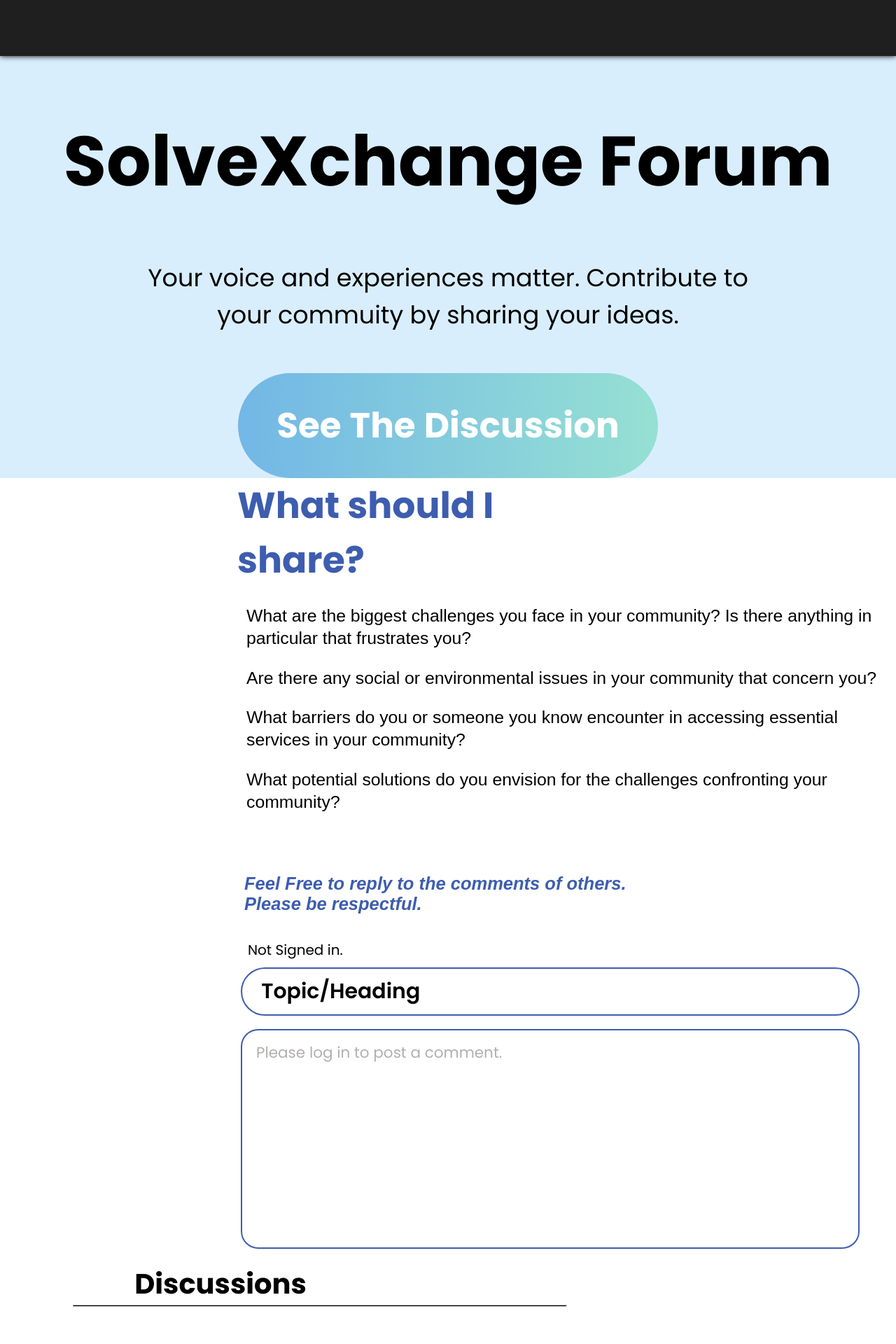
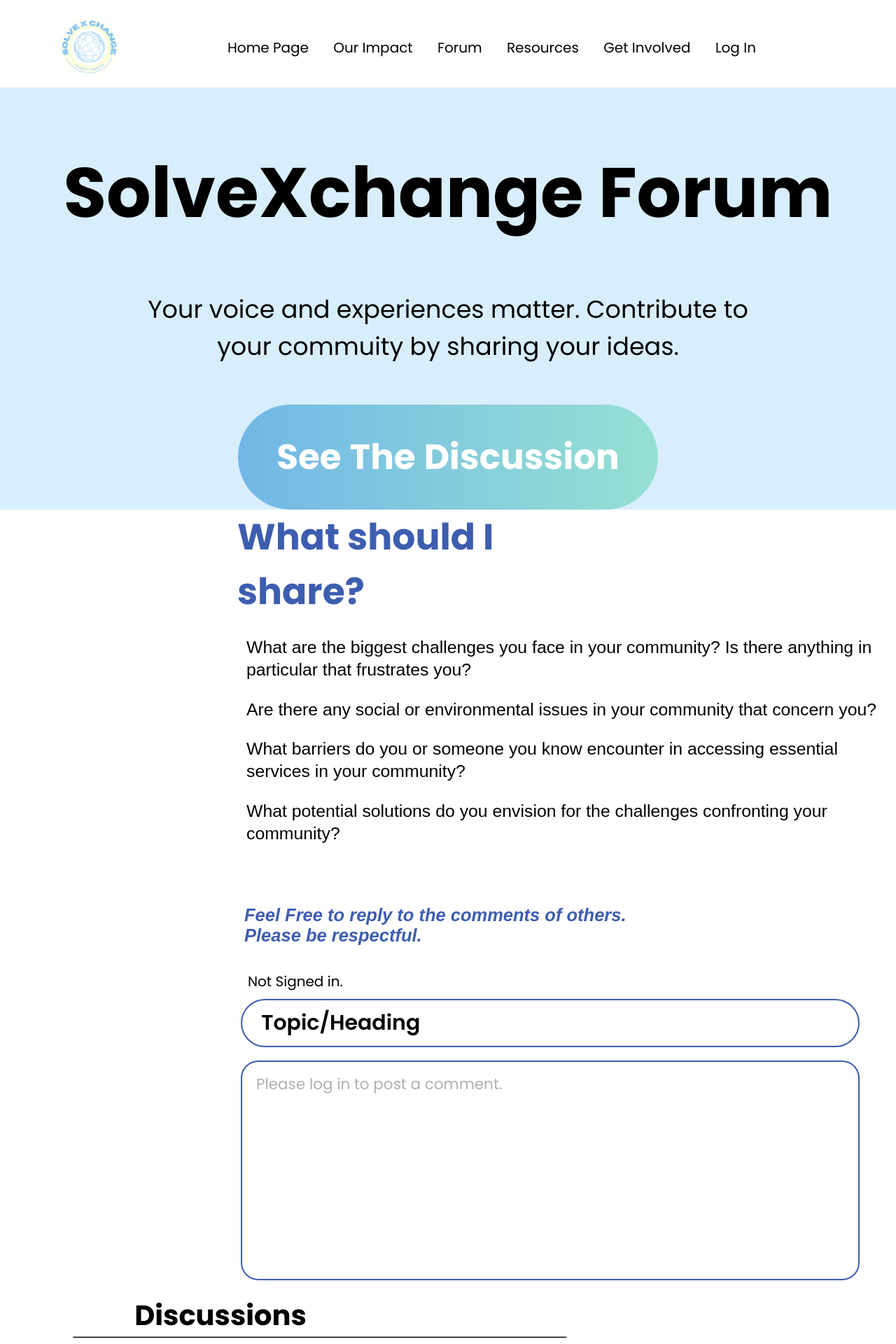
Before and after one commit to yih0nk/Solve-XChange-Website, a Flask app: page /forum in a window 1280 px wide. Shown: the top 1920 px of the page at 70% size. Run offline with Flask 3, Linux system fonts and the light colour scheme.

Commit message:
Adding Top Bar

```diff
--- a/static/css/forum.css
+++ b/static/css/forum.css
@@ -394,3 +394,37 @@
     text-align:center;
     background: linear-gradient(90deg, rgba(114,183,230,1) 0%, rgba(150,224,211,1) 100%);
 }
+
+#top-bar{
+    background-color: white;
+    left: 0px;
+    right: 0px;
+    display:flex;
+    flex-wrap:nowrap;
+    align-items:center;
+    padding-top:10px;
+    margin-left:50px;
+    margin-right:200px;
+}
+
+#top-logo{
+    height: 95px;
+    width: 95px;
+    margin-left:30px;
+    margin-top:10px;
+    margin-bottom:10px;
+    margin-right:50px;
+}
+
+#top-interactables{
+    color:black;
+    display:flex;
+    font-size:20px;
+    margin-left:100px;
+    flex-grow:1;
+    justify-content:space-between;
+}
+
+#top-interactables > p {
+    font-weight:400;
+}
--- a/templates/base.html
+++ b/templates/base.html
@@ -7,11 +7,6 @@
         {% block head %}{% endblock %}
     </head>
     <body>
-        <header class="spread">
-            <div>{% block lHeader %}{% endblock %}</div>
-            <div>{% block cHeader %}{% endblock %}</div>
-            <div>{% block rHeader %}{% endblock %}</div>
-        </header>
         <div id="body">
             {% block body %}{% endblock %}
         </div>
--- a/templates/forum.html
+++ b/templates/forum.html
@@ -5,16 +5,18 @@
 <link href="{{ url_for('static', filename='css/forum.css') }}" rel="stylesheet">
 {% endblock %}
 
-{% block lHeader %}
-{% endblock %}
-
-{% block cHeader %}
-{% endblock %}
-
-{% block rHeader %}
-{% endblock %}
-
 {% block body %}
+<div id="top-bar">
+    <img id="top-logo" src="{{ url_for('static', filename='images/logo.png') }}" alt="Organization Logo">
+    <div id = "top-interactables">
+        <p id="homepage-link">Home Page</p>
+        <p id="ourimpact-link">Our Impact</p>
+        <p id="forum-link">Forum</p>
+        <p id="resources-link">Resources</p>
+        <p id="getinvolved-link">Get Involved</p>
+        <p id="login-link">Log In</p>
+    </div>
+</div>
 <section id="top-wrapper">
     <div id="top-title-div">
         <label id="top-title">SolveXchange Forum</label>
```
